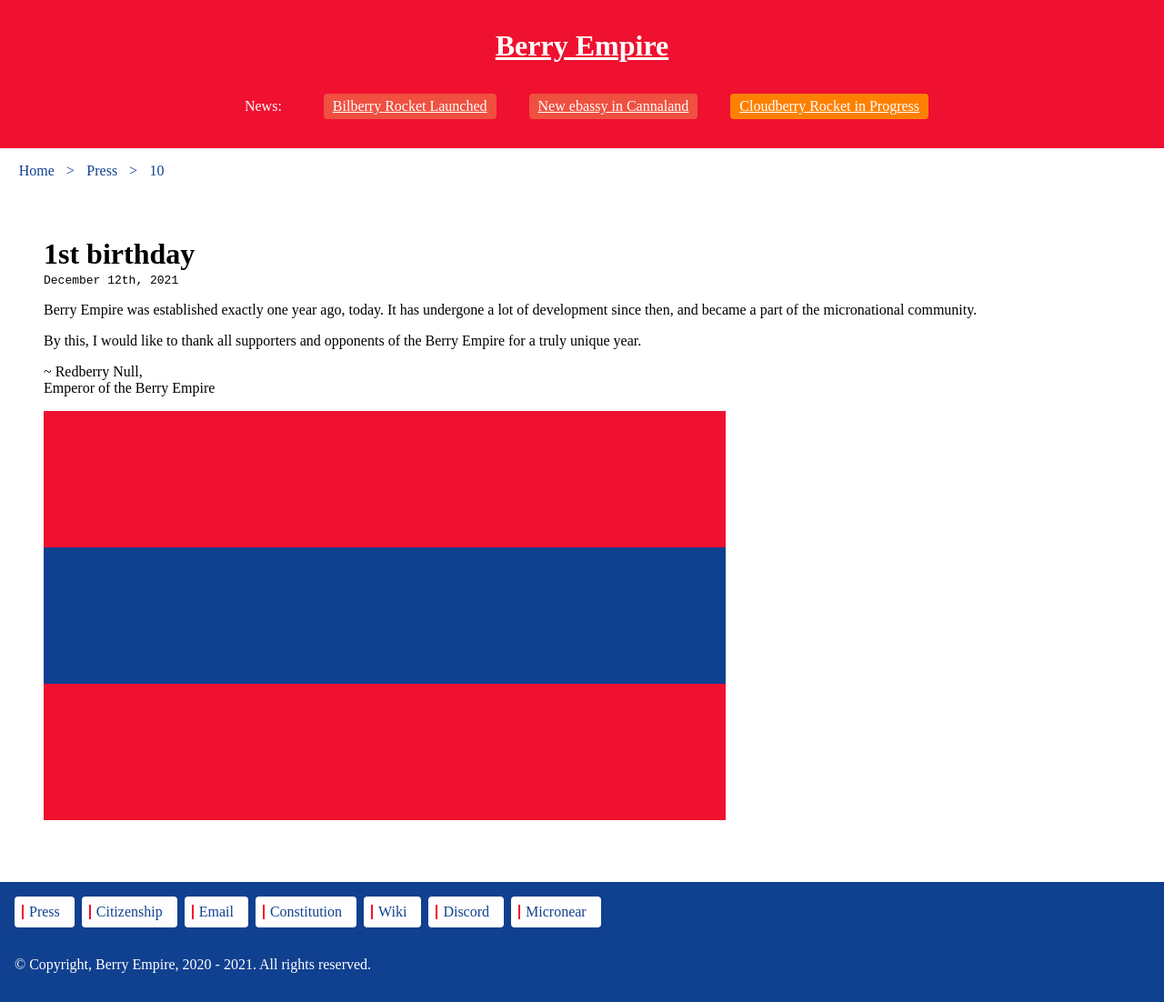
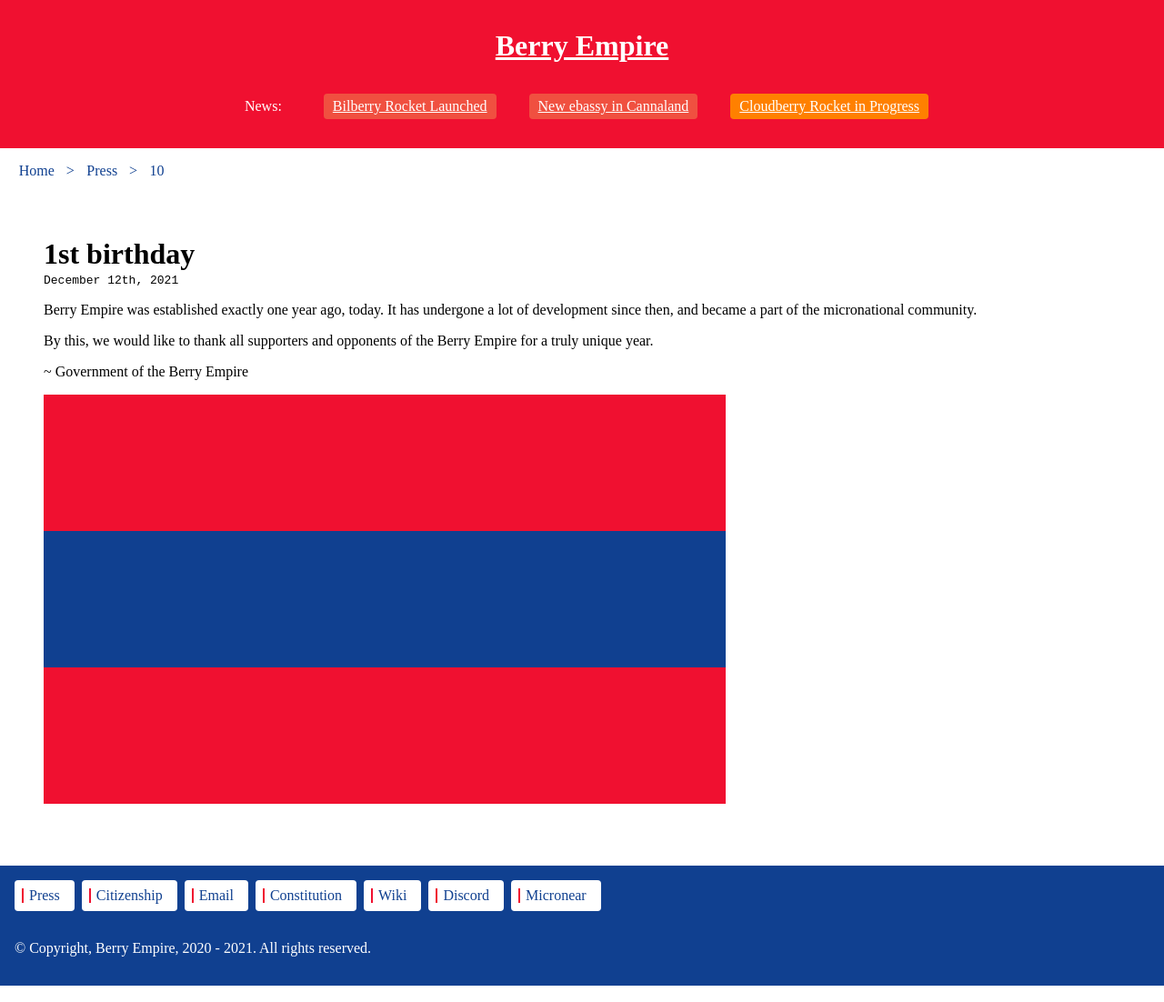
Before and after one commit to berryempire/berryempire.github.io, a Jekyll site: the page built from press/10/index.md, in a window 1280 px wide. Shown: the whole page at 91% size. Built offline with Jekyll 4.4.1, drawn with Linux system fonts in a browser that asks for light colours; our own code applies the rules of GitHub Pages for plain Markdown files.

Commit message:
Update index.md

```diff
--- a/press/10/index.md
+++ b/press/10/index.md
@@ -4,9 +4,8 @@
 Berry Empire was established exactly one year ago, today.
 It has undergone a lot of development since then, and became a part of the micronational community.
 
-By this, I would like to thank all supporters and opponents of the Berry Empire for a truly unique year.
+By this, we would like to thank all supporters and opponents of the Berry Empire for a truly unique year.
 
-~ Redberry Null, <br>
-Emperor of the Berry Empire
+~ Government of the Berry Empire
 
 <img src="/images/flag.png"/>
```
